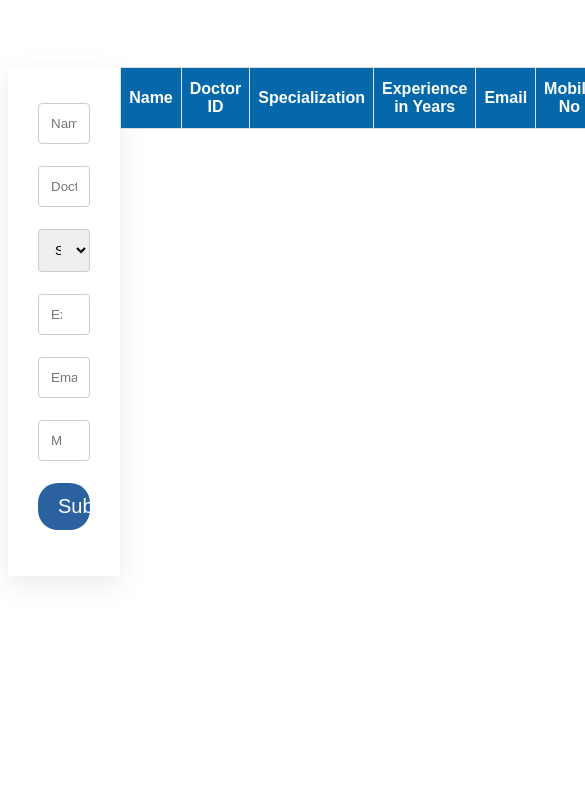
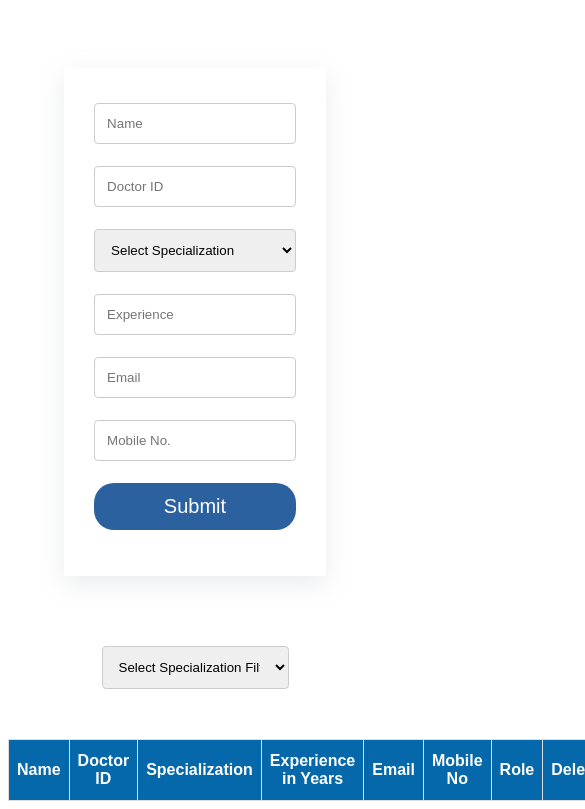
Before and after one commit to ParitoshBarman/Masai-Doctor-Records, a plain HTML site: page index.html in a window 390 px wide. Shown: the part 221-1030 px from the top of the page, 585 px wide, since content can reach past the window. Before the commit the page ends 844 px from the top, so only its background shows below. Drawn offline with Linux system fonts and the light colour scheme.

Commit message:
Successfully make responsive on Evaluation time Thank you

```diff
--- a/index.html
+++ b/index.html
@@ -101,7 +101,7 @@
 
     td>button {
       width: 100%;
-      height: 100%;
+      /* height: 100%; */
       background-color: red;
       border: none;
     }
@@ -117,13 +117,25 @@
       right: 46px;
     }
 
-    /* @media screen and (max-width:950px) {
+    /* @media screen and (max-width:950px) { */
+      @media screen and (max-width:1066px) {
       div {
+        width: 100%;
       display: flex;
       flex-direction: column;
       justify-content: center;
     }
-    } */
+    .filterClass{
+      position: static;
+      width: 50%;
+      margin: auto;
+      margin-top: 70px;
+    }
+    form{
+      width: 70%;
+    }
+
+    }
   </style>
 </head>
 
```
